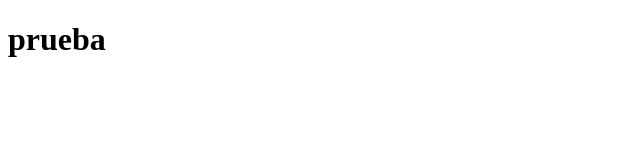
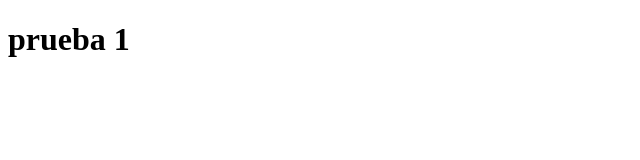
Before and after one commit to UCC-LabCompu2/ejercicios2024-NicolasBono, a plain HTML site: page prueba.html in a window 1280 px wide. Shown: the full height of the page, 0-640 px from the left. Drawn offline with Linux system fonts and the light colour scheme.

Commit message:
prueba.html

```diff
--- a/prueba.html
+++ b/prueba.html
@@ -5,6 +5,6 @@
     <title>prueba</title>
 </head>
 <body>
-<h1>prueba</h1>
+<h1>prueba 1</h1>
 </body>
 </html>
```
